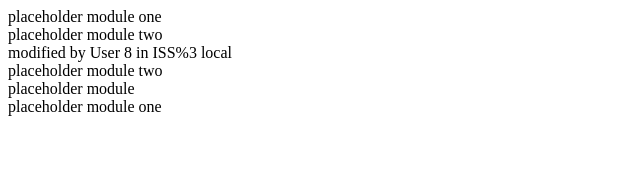
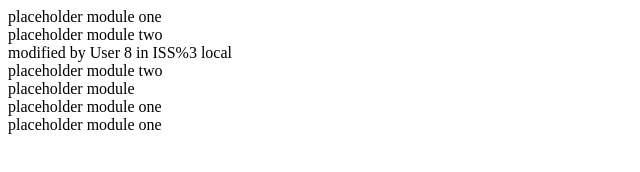
Before and after one commit to gaurav227/GitBranchTest_04202019, a plain HTML site: page index.html in a window 1280 px wide. Shown: the whole page, without its empty margins (0-640 px from the left). Drawn offline with Linux system fonts and the light colour scheme.

Commit message:
added module sixteen

```diff
--- a/index.html
+++ b/index.html
@@ -24,5 +24,10 @@
         <module-fourteen>
           <div> placeholder module one </div>
         </module-fourteen>
+
+        <module-sixteen>
+          <div> placeholder module one </div>
+        </module-sixteen>
+
     </body>
 </html>
```
